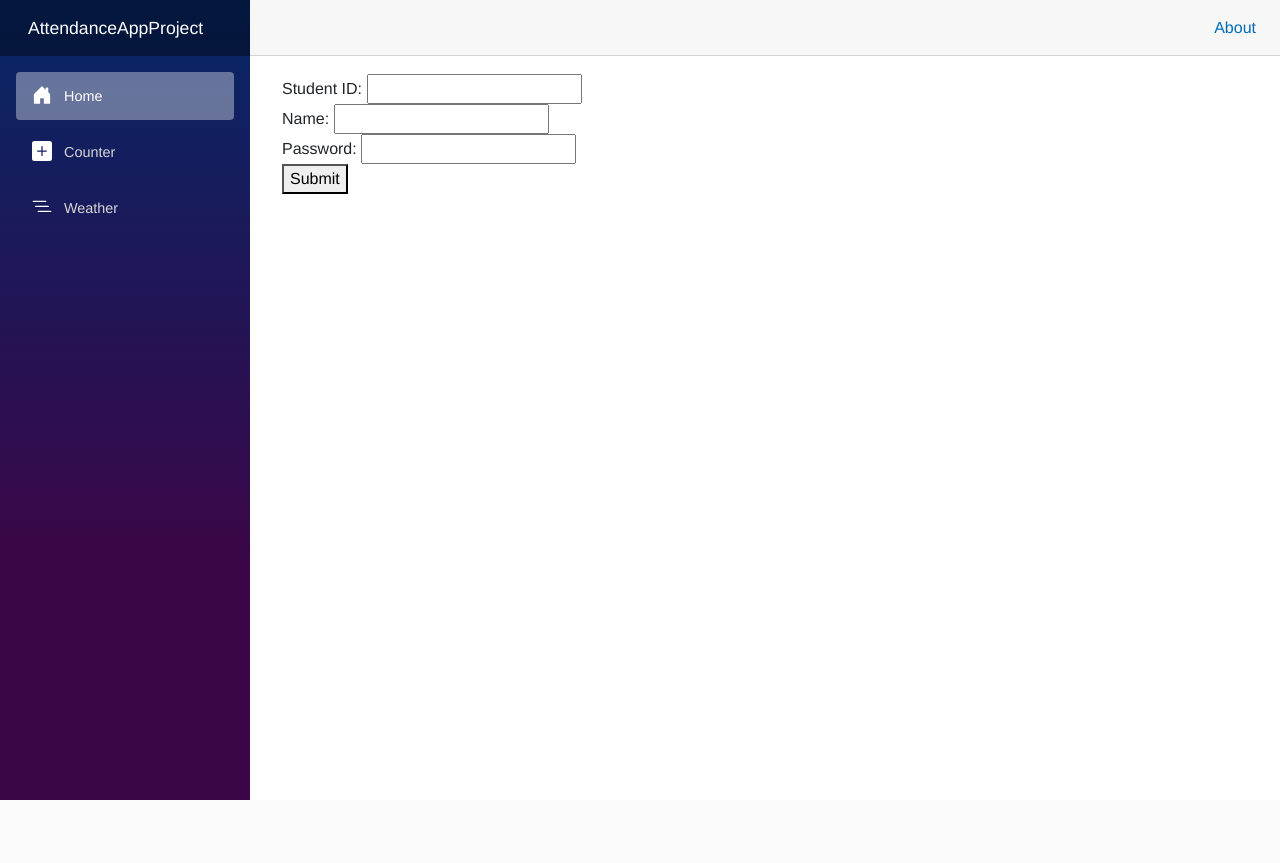
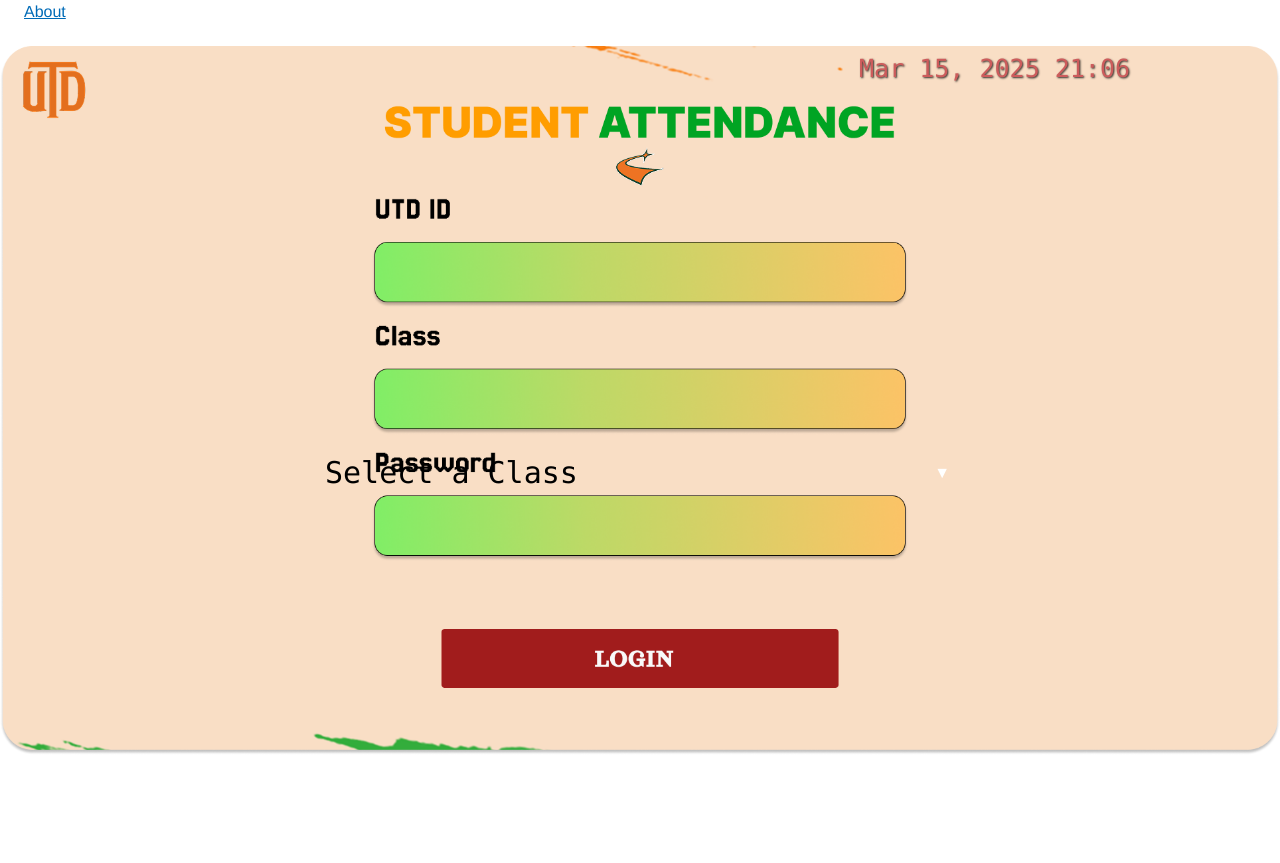
Before and after one commit to ethanamaher/AttendanceAppProject, an ASP.NET Core app: page / in a window 1280 px wide. Before the commit the page ends 800 px from the top, so only its background shows below. Run offline with ASP.NET Core 8, Linux system fonts and the light colour scheme; style sheets or scripts are compiled from the project's sources; some libraries are stand-ins or nearby versions.

Commit message:
Student Login UI Update

```diff
--- a/AttendanceAppProject.Web/Components/Layout/MainLayout.razor.css
+++ b/AttendanceAppProject.Web/Components/Layout/MainLayout.razor.css
@@ -2,13 +2,23 @@
     position: relative;
     display: flex;
     flex-direction: column;
+    background-color: #FFFFFF;
+    background-image: url('StudentLogin.png');
+    background-size: contain;
+    background-position: center;
+    background-repeat: no-repeat;
+    background-attachment: fixed;
+    min-height: 100vh;
+    width: 100vw; /* Ensure full width */
+    margin: 0;
+    padding: 0;
 }
 
 main {
     flex: 1;
 }
 
-.sidebar {
+/*.sidebar {
     background-image: linear-gradient(180deg, rgb(5, 39, 103) 0%, #3a0647 70%);
 }
 
@@ -74,7 +84,7 @@
         padding-left: 2rem !important;
         padding-right: 1.5rem !important;
     }
-}
+}*/
 
 #blazor-error-ui {
     background: lightyellow;
--- a/AttendanceAppProject.Web/Components/Layout/NavMenu.razor
+++ b/AttendanceAppProject.Web/Components/Layout/NavMenu.razor
@@ -1,4 +1,4 @@
-<div class="top-row ps-3 navbar navbar-dark">
+@* <div class="top-row ps-3 navbar navbar-dark">
     <div class="container-fluid">
         <a class="navbar-brand" href="">AttendanceAppProject</a>
     </div>
@@ -27,3 +27,4 @@
         </div>
     </nav>
 </div>
+ *@
--- a/AttendanceAppProject.Web/Components/Layout/NavMenu.razor.css
+++ b/AttendanceAppProject.Web/Components/Layout/NavMenu.razor.css
@@ -1,4 +1,4 @@
-.navbar-toggler {
+/*.navbar-toggler {
     appearance: none;
     cursor: pointer;
     width: 3.5rem;
@@ -91,12 +91,12 @@
         display: none;
     }
 
-    .nav-scrollable {
+    .nav-scrollable {*/
         /* Never collapse the sidebar for wide screens */
-        display: block;
+        /*display: block;*/
 
         /* Allow sidebar to scroll for tall menus */
-        height: calc(100vh - 3.5rem);
+        /*height: calc(100vh - 3.5rem);
         overflow-y: auto;
     }
-}
+}*/
--- a/AttendanceAppProject.Web/Components/Pages/Home.razor
+++ b/AttendanceAppProject.Web/Components/Pages/Home.razor
@@ -1,62 +1,125 @@
 @page "/"
-
+@using System.Timers
+@implements IDisposable
 <PageTitle>Student Submission Form</PageTitle>
+<!-- Date and time display -->
+<div class="datetime-display">
+    @currentTime
+</div>
 <EditForm Model="studentResponse" OnSubmit="Submit" FormName="Student_Response_Form">
-	<div>
-		<label>
-			Student ID:
-			<InputText @bind-Value="studentResponse!.studentID"/>
-		</label>
+    <div class="student-id-field">
+        @* <label>
+			Student ID: *@
+        <InputText @bind-Value="studentResponse!.studentID" />
+        @* </label> *@
     </div>
-	<div>
-		<label>
-			Name:
-			<InputText @bind-Value="studentResponse!.name" />
-		</label>
+    <div class="class-field">
+        @* <label>
+			Class: *@
+        <InputSelect @bind-Value="studentResponse!.className" class="form-control">
+            <option value="">Select a Class</option>
+            @foreach (var className in classList)
+            {
+                <option value="@className">@className</option>
+            }
+        </InputSelect>
+        @* </label> *@
     </div>
-	<div>
-		<label>
-			Password:
-			<InputText @bind-Value="studentResponse!.formPassword"/>
-		</label>
+    <div class="password-field">
+        @* <label>
+			Password: *@
+        <InputText type="password" @bind-Value="studentResponse!.formPassword" />
+        @* </label> *@
     </div>
+    <div class="submit-button-container">
         <button type="submit">Submit</button>
+    </div>
 </EditForm>
-
 @code {
     [SupplyParameterFromForm]
     private StudentResponse? studentResponse { get; set; }
+    private string currentTime = DateTime.Now.ToString("MMM dd, yyyy HH:mm");
+    private Timer? secondsTimer;
 
-	protected override void OnInitialized() {
+    // List to store class names
+    private List<string> classList = new List<string>();
+
+    protected override async Task OnInitializedAsync()
+    {
         studentResponse ??= new();
+
+        // Set up timer using System.Timers.Timer
+        secondsTimer = new Timer(1000);
+        secondsTimer.Enabled = true;
+        secondsTimer.AutoReset = true;
+        secondsTimer.Elapsed += (sender, e) => UpdateTime();
+
+        // Load classes (simulate database fetch)
+        await LoadClassesAsync();
     }
 
-	/*
-	* Change to OnValidSubmit and OnInvalidSubmit when doing input validation
-	* - all fields should be required
-	*/
+    private async Task LoadClassesAsync()
+    {
+        // In a real app, this would be a database call
+        // For example: classList = await YourDbService.GetClassesAsync();
+
+        // Simulating database fetch with a delay
+        await Task.Delay(100);
+
+        // Sample data - replace this with your actual database query
+        classList = new List<string>
+        {
+            "Mathematics",
+            "Science",
+            "English",
+            "History",
+            "Computer Science",
+            "Physics",
+            "Chemistry",
+            "Biology",
+            "Art",
+            "Music"
+        };
+    }
+
+    private void UpdateTime()
+    {
+        currentTime = DateTime.Now.ToString("MMM dd, yyyy HH:mm");
+        InvokeAsync(() =>
+        {
+            StateHasChanged();
+        });
+    }
+
+    // Clean up timer when component is disposed
+    public void Dispose()
+    {
+        secondsTimer?.Dispose();
+    }
+
     private void Submit()
     {
         System.Diagnostics.Debug.WriteLine("Form Submission Detected");
-
         studentResponse.convertResponseToStudent();
-
-		if(studentResponse.student != null) {
+        if (studentResponse.student != null)
+        {
             System.Diagnostics.Debug.WriteLine(studentResponse.ToString());
-		} else {
+        }
+        else
+        {
             System.Diagnostics.Debug.WriteLine("Error in creating student");
         }
-
         ClearFields();
     }
 
     private void ClearFields()
     {
         studentResponse.studentID = "";
-		studentResponse.name = "";
+        studentResponse.className = "";
         studentResponse.formPassword = "";
     }
-	/*	Class for getting student info responses from form
+
+        /*  Class for getting student info responses from form
             *
             * takes information from form response and creates a Student object with that information
             */
@@ -65,32 +128,30 @@
         // student dict will be
         // key = studentid
         // value = student
-		public Student? student{ get; set; }
-
+        public Student? student { get; set; }
         public string? studentID { get; set; }
-		public string? name { get; set; }
+        public string? className { get; set; }
         public string? formPassword { get; set; }
-
         // add student info variables to dict list
         public void convertResponseToStudent()
         {
             // validate password first
-			if(formPassword != "password") {
+            if (formPassword != "password")
+            {
                 return;
             }
-
-			if(studentID.Length > 0 && name.Length > 0) {
-				student = new Student(studentID, name);
+            if (studentID != null && className != null && studentID.Length > 0 && className.Length > 0)
+            {
+                student = new Student(studentID, className);
             }
         }
-
-		private bool validateEntry() {
-			return studentID != null && name != null;
+        private bool validateEntry()
+        {
+            return studentID != null && className != null;
         }
-
         public override string ToString()
         {
-			return student.ToString();
+            return student != null ? student.ToString() : "No student data";
         }
     }
 }
--- /dev/null
+++ b/AttendanceAppProject.Web/Components/Pages/Home.razor.css
@@ -0,0 +1,144 @@
+/* Base styles for input fields */
+::deep input {
+    padding: 10px;
+    /*border: 1px solid #ccc;*/
+    border: none;
+    font-size: 30px;
+    width: 650px; /* Fixed width for all inputs */
+    background-color: rgba(255, 255, 255, 0);
+    font-family: 'Consolas', 'Courier New', monospace;
+}
+    /* Remove border on input focus */
+    ::deep input:focus {
+        outline: none;
+        border: none;
+        box-shadow: none;
+    }
+
+/* Label styling */
+label {
+    display: block;
+    font-weight: 800;
+    color: white; /* White text for better visibility on background image */
+    text-shadow: 1px 1px 2px rgba(0, 0, 0, 0.8); /* Text shadow for readability */
+}
+
+/* Student ID field positioning */
+.student-id-field {
+    position: absolute;
+    top: 270px; /* Adjust as needed */
+    left: 50%;
+    transform: translateX(-50%);
+}
+
+/* Class field positioning */
+.class-field {
+    position: absolute;
+    top: 440px; /* Adjust as needed */
+    left: 50%;
+    transform: translateX(-50%);
+}
+
+/* Password field positioning */
+.password-field {
+    position: absolute;
+    top: 610px; /* Adjust as needed */
+    left: 50%;
+    transform: translateX(-50%);
+}
+
+/* Submit button styling and positioning */
+.submit-button-container {
+    position: absolute;
+    top: 785px; /* Adjust as needed */
+    left: 50%;
+    transform: translateX(-50%);
+}
+
+button[type="submit"] {
+    padding: 27px 238px;
+    background-color: transparent; /* Transparent background */
+    color: transparent; /* Transparent text */
+    border: none;
+    border-radius: 4px;
+    font-size: 16px;
+    font-weight: 600;
+    cursor: pointer;
+}
+
+    button[type="submit"]:hover {
+        background-color: rgba(3, 102, 214, 0.1);
+    }
+
+.datetime-display {
+    position: absolute;
+    top: 50px;
+    right: 150px;
+    color: indianred;
+    font-size: 25px;
+    font-family: 'Consolas', 'Courier New', monospace;
+    text-shadow: 1px 1px 2px rgba(0, 0, 0, 0.8);
+}
+
+::deep select {
+    padding: 10px;
+    border-radius: 4px;
+    font-size: 30px;
+    width: 650px;
+    background-color: rgba(255, 255, 255, 0);
+    font-family: 'Consolas', 'Courier New', monospace;
+    border: none;
+    color: white; /* For better visibility on dark backgrounds */
+    appearance: none; /* Removes default dropdown arrow */
+}
+
+/* Position and style for the class field */
+.class-field {
+    position: absolute;
+    top: 440px;
+    left: 50%;
+    transform: translateX(-50%);
+}
+/* Custom dropdown arrow */
+.class-field::after {
+    content: "▼";
+    font-size: 16px;
+    color: white;
+    position: absolute;
+    right: 15px;
+    top: 50%;
+    transform: translateY(-50%);
+    pointer-events: none;
+}
+/* Make the select element transparent */
+::deep select {
+    background-color: transparent !important;
+    color: black;
+    border: none;
+    -webkit-appearance: none;
+    -moz-appearance: none;
+    appearance: none;
+    font-size: 30px;
+    width: 650px;
+    font-family: 'Consolas', 'Courier New', monospace;
+}
+    /* Handle select on focus/active states */
+    ::deep select:focus,
+    ::deep select:active,
+    ::deep select:hover {
+        background-color: transparent !important;
+        color: black;
+        border: none;
+        outline: none;
+        box-shadow: none;
+    }
+/* Make the dropdown options transparent */
+::deep option {
+    background-color: rgba(0, 0, 0, 0.5); /* Semi-transparent */
+    color: white;
+    font-size: 24px;
+}
+/* Style the dropdown when it's open */
+::deep select:-internal-list-box {
+    background-color: transparent !important;
+}
```
Also changed, not shown: AttendanceAppProject.Web/wwwroot/StudentLogin.png (added), 1 other file. Lines whose indentation alone changed are shown as unchanged.
